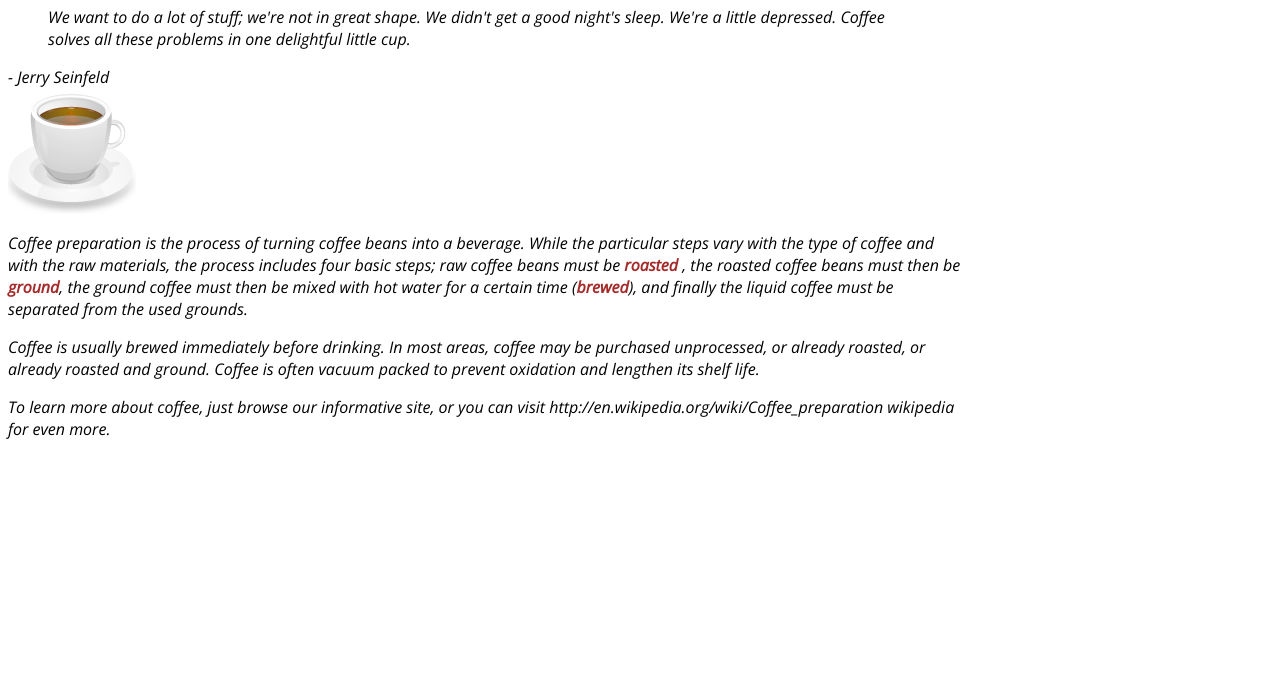
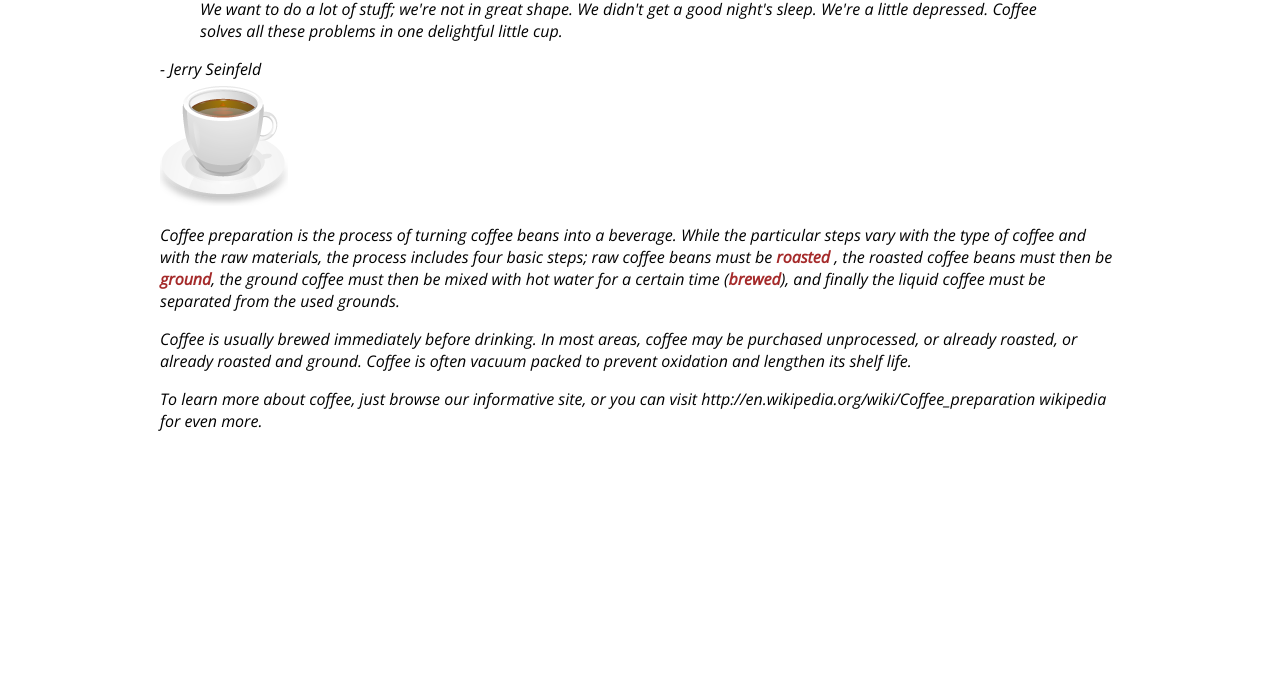
Before and after one commit to Mavqrick/Mavqrick.github.io, a plain HTML site: page Website Project/index.html in a window 1280 px wide. Shown: the part 110-800 px from the top of the page. Drawn offline with nearby package versions, Linux system fonts and the light colour scheme.

Commit message:
Update stylesheet.css

```diff
--- a/Website Project/stylesheet.css
+++ b/Website Project/stylesheet.css
@@ -1,7 +1,7 @@
 body
 	{
 		font-family: 'Open Sans', sans-serif;
-		magrin: 0 auto;
+		margin: 0 auto;
 		width:960px;
 	}
 h1,h2,h3
```
